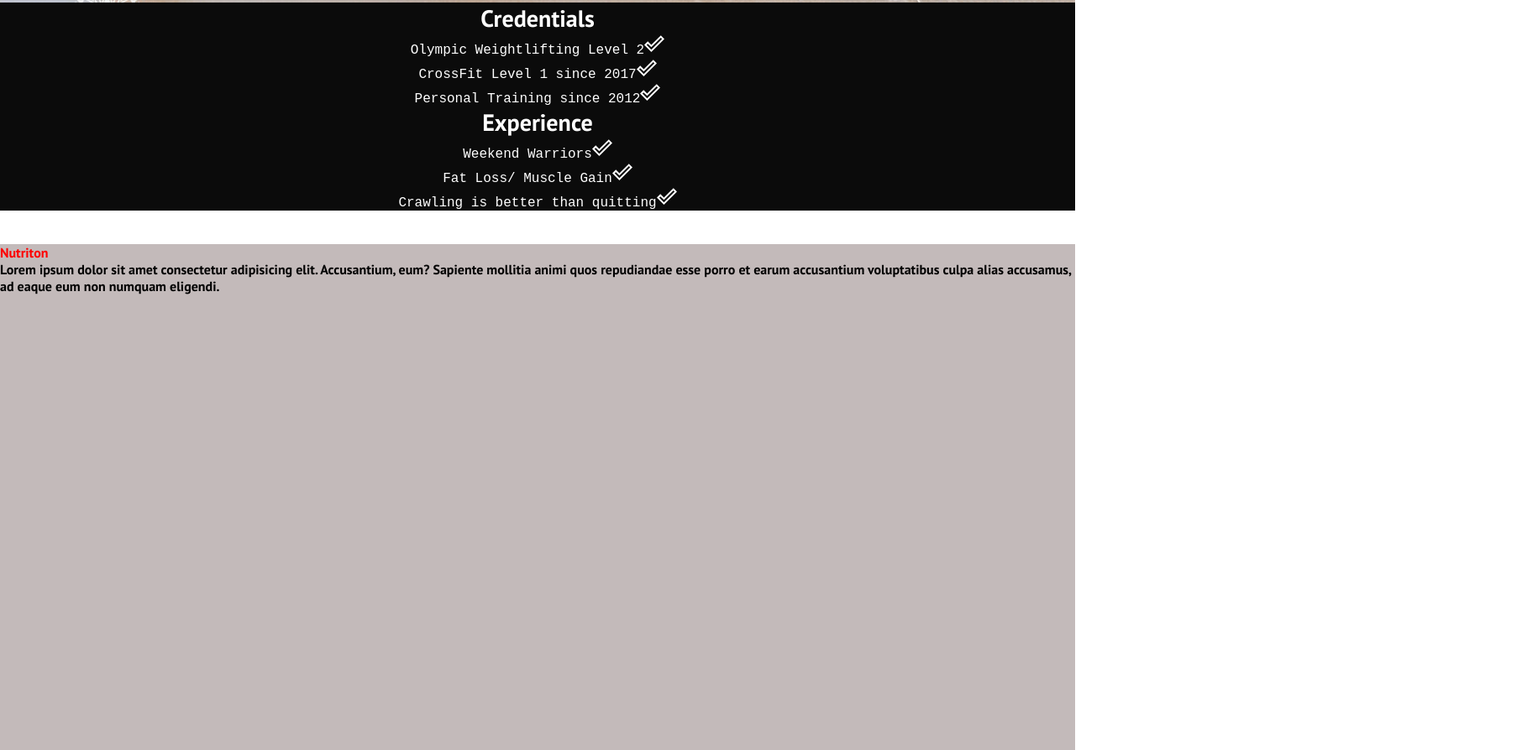
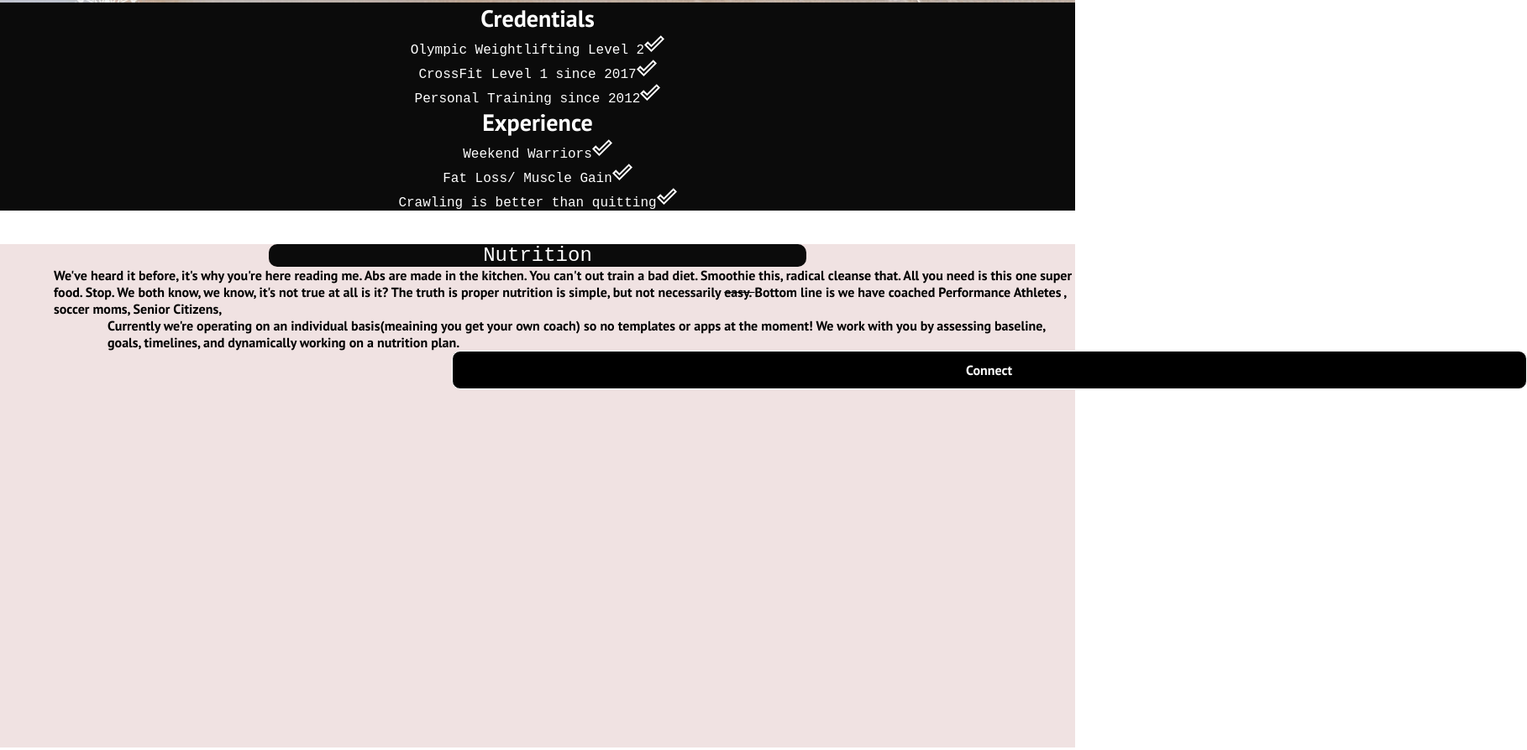
Before and after one commit to michaelshaleen/Personal-Site, a React app: page /coach in a window 1280 px wide. Shown: the part 1641-2535 px from the top of the page at 84% size, 1818 px wide, since content can reach past the window. Built offline with nearby package versions, Linux system fonts and the light colour scheme; some packages are replaced by stand-ins of ours.

Commit message:
nutrition component styled, added connect btn

```diff
--- a/src/Components/Coach/Coach.js
+++ b/src/Components/Coach/Coach.js
@@ -62,7 +62,7 @@ function Coach() {
         </li>
       </ul>
     </div>
-    <div data-aos="fade-right" className="boxes" >
+    <div data-aos="fade-left" className="boxes" >
         <h3
           className="coach-text">
             Experience
--- a/src/Components/Hire/Hire.scss
+++ b/src/Components/Hire/Hire.scss
@@ -64,7 +64,6 @@
     cursor: pointer;
   }
 }
-
 .emailBtn {
   width: 90%;
   height: 50px;
@@ -82,7 +81,6 @@
     transition: all .75s ease-out;
     text-decoration: none;
     border: 1.5px solid rgb(56, 124, 30);
-
   }
 }
 
--- a/src/Components/Nutrition/Nutrition.scss
+++ b/src/Components/Nutrition/Nutrition.scss
@@ -1,10 +1,36 @@
+@import "../Hero/Hero.scss";
+//origin mixins are in hero(landing page)
+
+
+
+
 .nutrition-container{
   color:red;
-  height:100vh;
-  background-color: rgb(195, 186, 186);
+  height:75vh;
+  background-color: rgb(240, 226, 226);
+  .boxes{
+    @include text;
+    padding-top: 0%;
+    width: 50vw;
+    position: relative;
+    margin-left: 25vw;
+    border-radius: 10px;
+
+  }
   p{
     color:black;
     justify-content: right;
     align-items: flex-end;
+    margin-left: 5vw;
+    .easy{
+      text-decoration-line: line-through;
+    }
+  }
+  .btn{
+    margin-left: 42vw;
+    background-color: black;
+    border-radius: 10px;
+
+
   }
 }
--- a/src/Components/Nutrition/Nutriton.jsx
+++ b/src/Components/Nutrition/Nutriton.jsx
@@ -1,14 +1,45 @@
 import React from 'react'
 import './Nutrition.css';
+import Aos from 'aos';
+import "aos/dist/aos.css";
+import Button from '../Button/Button';
+
 
 function Nutrition() {
   return (
     <div className="nutrition-container">
-      Nutriton
+          <div
+            data-aos="flip-up"
+            className="boxes">
+            Nutrition
+          </div>
 
-      <p>Lorem ipsum dolor sit amet consectetur adipisicing elit.
-        Accusantium, eum? Sapiente mollitia animi quos repudiandae esse porro et
-        earum accusantium voluptatibus culpa alias accusamus, ad eaque eum non numquam eligendi.</p>
+
+      <p>
+          We've heard it before, it's why you're here reading me.
+          Abs are made in the kitchen. You can't out
+          train a bad diet. Smoothie this, radical cleanse
+          that. All you need is this one super food.
+          Stop. We both know, we know, it's not true at all is it?
+          The truth is proper nutrition is simple, but not
+          necessarily <span className="easy">easy. </span>
+          Bottom line is we have coached Performance Athletes
+          , soccer moms, Senior Citizens,
+
+          <p>Currently we're operating on an individual
+            basis(meaining you get your own coach) so
+            no templates or apps at the moment!
+            We work with you by assessing baseline, goals,
+            timelines, and dynamically working on a nutrition
+            plan.
+          </p>
+      </p>
+      <Button
+          className="btn"
+          buttonStyle="btn--outline"
+          buttonSize="btn--large" >
+            Connect
+        </Button>
     </div>
   )
 }
```
Also changed, not shown: src/Components/Nutrition/Nutrition.css, 2 other files.
